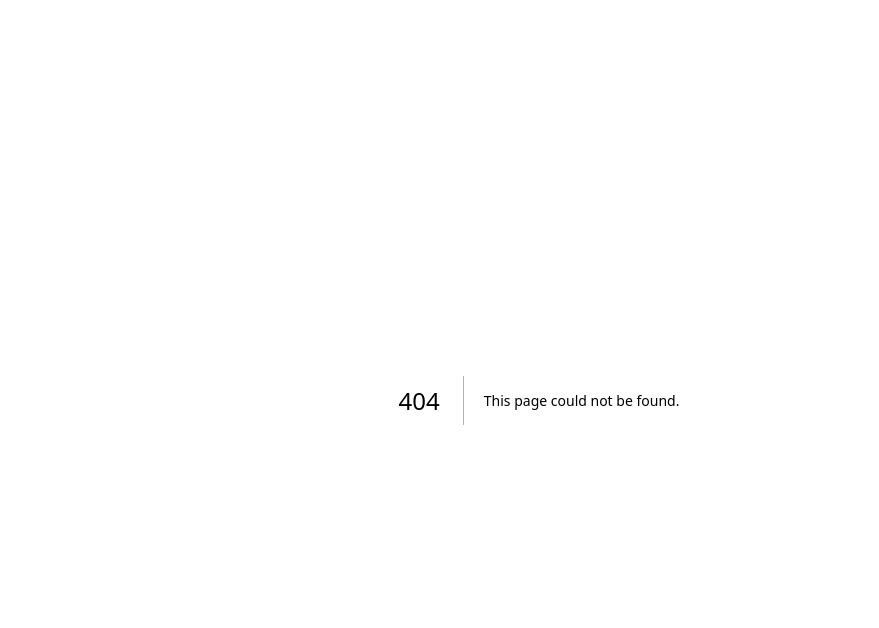
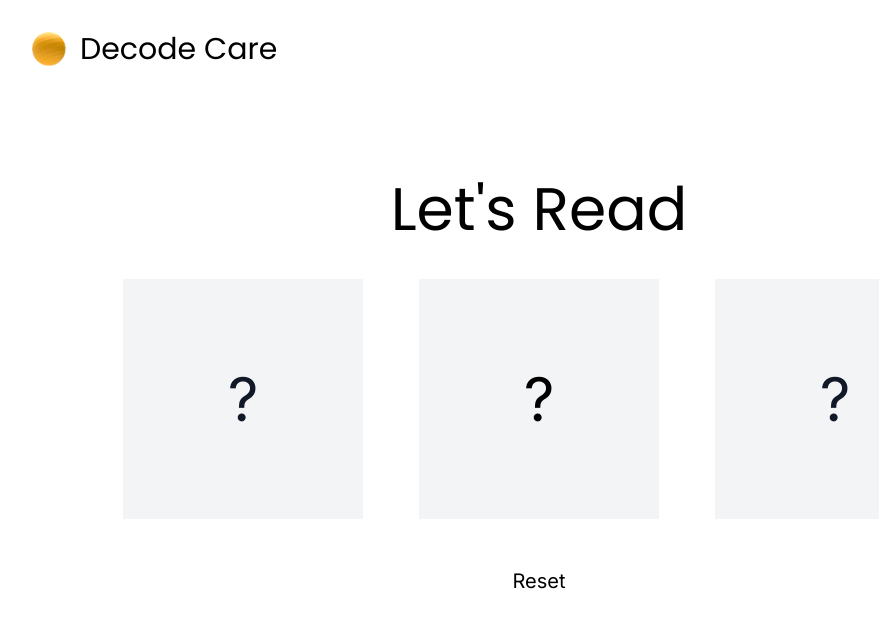
Before and after one commit to ghpaterson/decode-care, a Next.js app: page /CVC in a window 1280 px wide. Before the commit this address had no page. Shown: the top 628 px of the page, without its empty margins (101-980 px from the left). Built offline with nearby package versions, Linux system fonts and the light colour scheme; a web font is replaced by a local one.

Commit message:
added CVC structure and functionality but yet to implement firebase db

```diff
--- /dev/null
+++ b/app/CVC/page.js
@@ -0,0 +1,130 @@
+"use client";
+
+import { useState } from "react";
+import NavBar from "@/components/NavBar";
+export default function CVC() {
+  const [vowel, setVowel] = useState("?");
+  const vowels = ["a", "e", "i", "o", "u"];
+
+  const [firstLetter, setFirstLetter] = useState("?");
+  const firstBox = [
+    "b",
+    "c",
+    "d",
+    "f",
+    "g",
+    "h",
+    "j",
+    "k",
+    "l",
+    "m",
+    "n",
+    "p",
+    "r",
+    "s",
+    "t",
+    "v",
+    "w",
+    "y",
+    "z",
+  ];
+
+  const [lastLetter, setLastLetter] = useState("?");
+  const lastBox = [
+    "b",
+    "ck",
+    "d",
+    "ff",
+    "g",
+    "ll",
+    "m",
+    "n",
+    "p",
+    "ss",
+    "t",
+    "x",
+    "zz",
+  ];
+
+  const handleVowelClick = () => {
+    const newVowel = vowels[Math.floor(Math.random() * vowels.length)];
+    setVowel(newVowel);
+  };
+
+  const handleFirstBoxClick = () => {
+    const newFirstLetter =
+      firstBox[Math.floor(Math.random() * firstBox.length)];
+    setFirstLetter(newFirstLetter);
+  };
+
+  const handleLastBoxClick = () => {
+    let newLastBox = lastBox;
+    if (firstLetter === "f" && vowel === "u") {
+      newLastBox = lastBox.filter((letter) => letter !== "ck");
+    }
+    if (firstLetter === "c" && vowel === "o") {
+      newLastBox = lastBox.filter((letter) => letter !== "ck");
+    }
+    if (firstLetter === "w" && vowel === "o") {
+      newLastBox = lastBox.filter((letter) => letter !== "g");
+    }
+    if (firstLetter === "s" && vowel === "e") {
+      newLastBox = lastBox.filter((letter) => letter !== "x");
+    }
+    if (firstLetter === "d" && vowel === "i") {
+      newLastBox = lastBox.filter((letter) => letter !== "ck");
+    }
+    const newLastLetter =
+      newLastBox[Math.floor(Math.random() * newLastBox.length)];
+    setLastLetter(newLastLetter);
+  };
+
+  const handleResetClick = () => {
+    setVowel("?");
+    setFirstLetter("?");
+    setLastLetter("?");
+  };
+
+  return (
+    <>
+      <main className="px-10 lg:px-32">
+        <NavBar />
+        <section className="mt-20">
+          <div className="flex justify-center">
+            <h1 className="font-poppins text-5xl lg:text-6xl text-bittersweet">
+              Let's Read
+            </h1>
+          </div>
+          <div className="flex justify-center gap-4 lg:gap-14 my-10 px-6 font-comic">
+            <div
+              className=" flex justify-center items-center h-40 w-40 lg:h-60 lg:w-60 bg-gray-100 text-gray-900 text-6xl hover:cursor-pointer"
+              onClick={handleFirstBoxClick}
+            >
+              {firstLetter}
+            </div>
+            <div
+              className=" flex justify-center items-center h-40 w-40 lg:h-60 lg:w-60 bg-gray-100 text-bittersweet text-6xl hover:cursor-pointer"
+              onClick={handleVowelClick}
+            >
+              {vowel}
+            </div>
+            <div
+              className=" flex justify-center items-center h-40 w-40  lg:h-60 lg:w-60 bg-gray-100 text-gray-900 text-6xl hover:cursor-pointer"
+              onClick={handleLastBoxClick}
+            >
+              {lastLetter}
+            </div>
+          </div>
+        </section>
+        <div className="flex justify-center">
+          <button
+            onClick={handleResetClick}
+            className="bg-bittersweet font-comic text-bone text-xl py-2 px-6 rounded-xl"
+          >
+            Reset
+          </button>
+        </div>
+      </main>
+    </>
+  );
+}
--- a/app/CVCMenu/page.js
+++ b/app/CVCMenu/page.js
@@ -30,7 +30,7 @@ export default function CVCMenu() {
             title="Exercise One"
             subTitle="CVC/C Words"
             description="This is an example explaining the exercise"
-            linkHref=""
+            linkHref="/CVC"
             cardColor="bg-gradient-to-b from-white to bg-blue-500"
             imageWidth={150}
             buttonColor="bg-blue-500"
```
